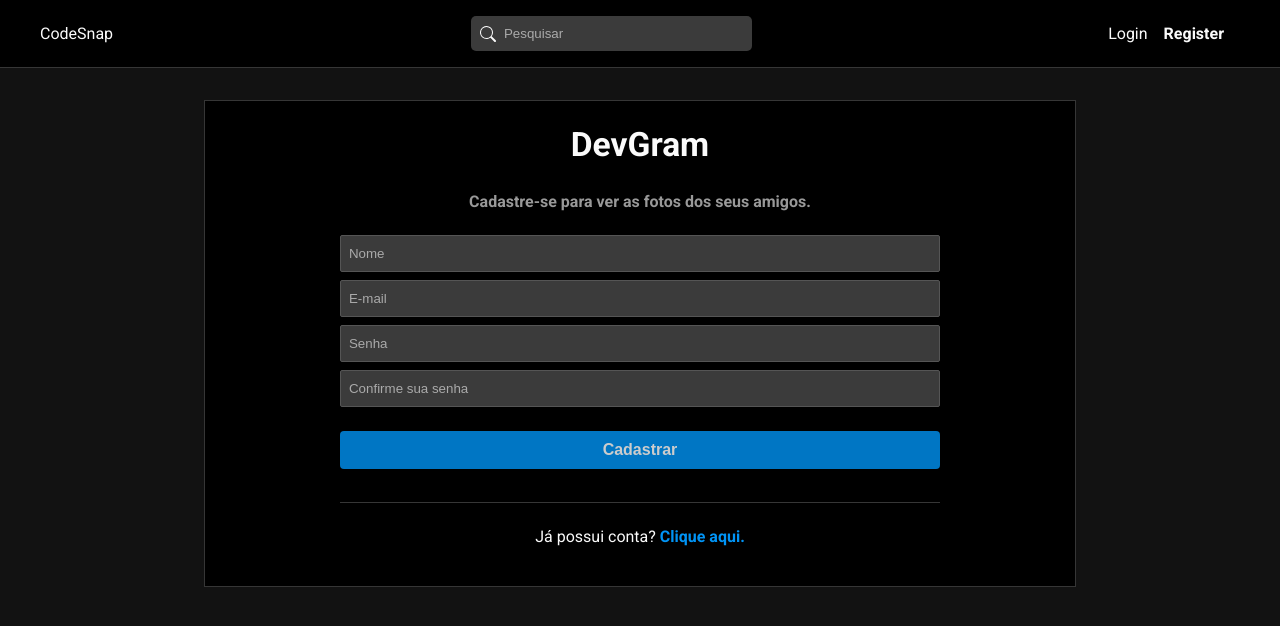
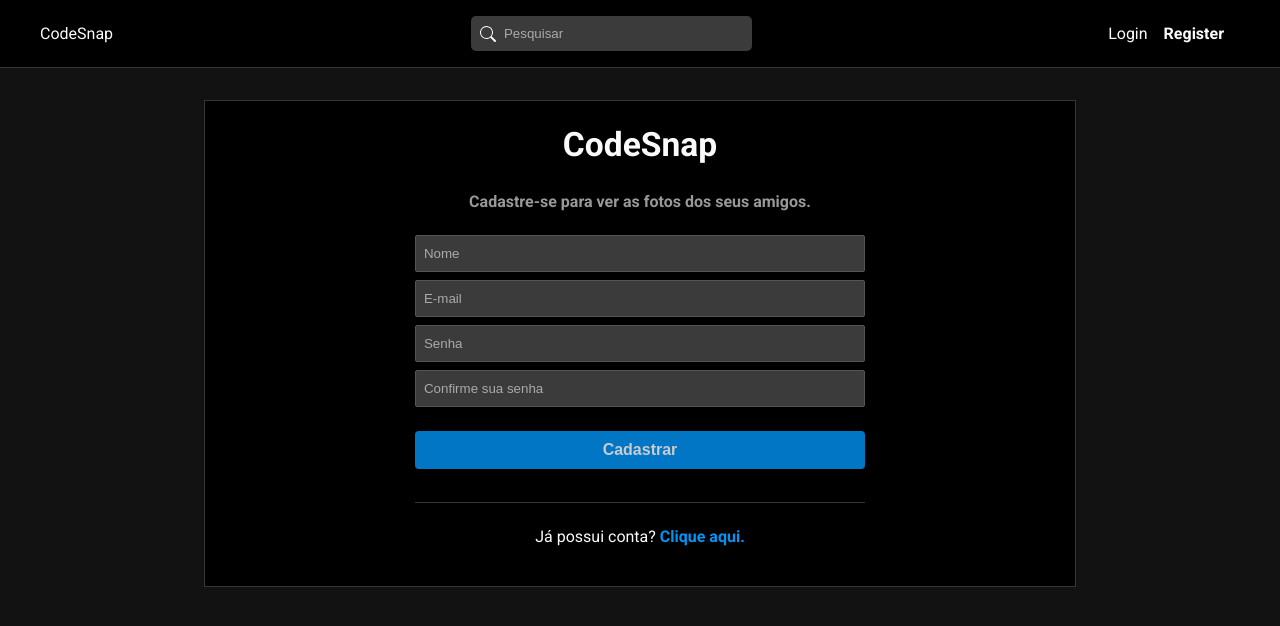
Before and after one commit to Jhonypd/devgram, a React (Create React App) app in the folder frontend/: page /register in a window 1280 px wide. Shown: the top 626 px of the page. Built offline with nearby package versions, Linux system fonts and the light colour scheme.

Commit message:
style: adjusted forms for desktop

```diff
--- a/frontend/public/index.html
+++ b/frontend/public/index.html
@@ -7,7 +7,7 @@
     <meta name="theme-color" content="#000000" />
     <meta
       name="description"
-      content="DevGram: Sua plataforma social para desenvolvedores apaixonados! Compartilhe fotos, interaja com curtidas e comentários, explore perfis de outros devs. Junte-se à comunidade DevGram hoje e compartilhe sua jornada no mundo da programação." />
+      content="CodeSnap: Sua plataforma social para desenvolvedores apaixonados! Compartilhe fotos, interaja com curtidas e comentários, explore perfis de outros devs. Junte-se à comunidade CodeSnap hoje e compartilhe sua jornada no mundo da programação." />
     <link rel="apple-touch-icon" href="%PUBLIC_URL%/logo192.png" />
 
     <link rel="manifest" href="%PUBLIC_URL%/manifest.json" />
--- a/frontend/src/components/ProfileDeleted.scss
+++ b/frontend/src/components/ProfileDeleted.scss
@@ -1,5 +1,9 @@
 .profile-header {
   .prof-block {
     background-color: #ccc;
+
+    h2 {
+      margin-left: 1em;
+    }
   }
 }
--- a/frontend/src/pages/Auth/Auth.scss
+++ b/frontend/src/pages/Auth/Auth.scss
@@ -24,6 +24,7 @@
     padding-bottom: 1.5em;
     margin-bottom: 1.5em;
     border-bottom: 1px solid #363636;
+    max-width: 450px;
   }
   p {
     text-align: center;
--- a/frontend/src/pages/Auth/Login.js
+++ b/frontend/src/pages/Auth/Login.js
@@ -36,7 +36,7 @@ const Login = () => {
 
   return (
     <div id="login">
-      <h2>DevGram</h2>
+      <h2>CodeSnap</h2>
       <p className="subtitle">Faça login para ver o que há de novo.</p>
       <form onSubmit={handleSubmit}>
         <input
--- a/frontend/src/pages/Auth/Register.js
+++ b/frontend/src/pages/Auth/Register.js
@@ -41,7 +41,7 @@ const Register = () => {
 
   return (
     <div id="register">
-      <h2>DevGram</h2>
+      <h2>CodeSnap</h2>
       <p className="subtitle">Cadastre-se para ver as fotos dos seus amigos.</p>
       <form onSubmit={handleSubmit}>
         <input
```
Also changed, not shown: frontend/public/logo512.png, frontend/public/manifest.json, 1 other file (tests, documents, lock files or other folders).
